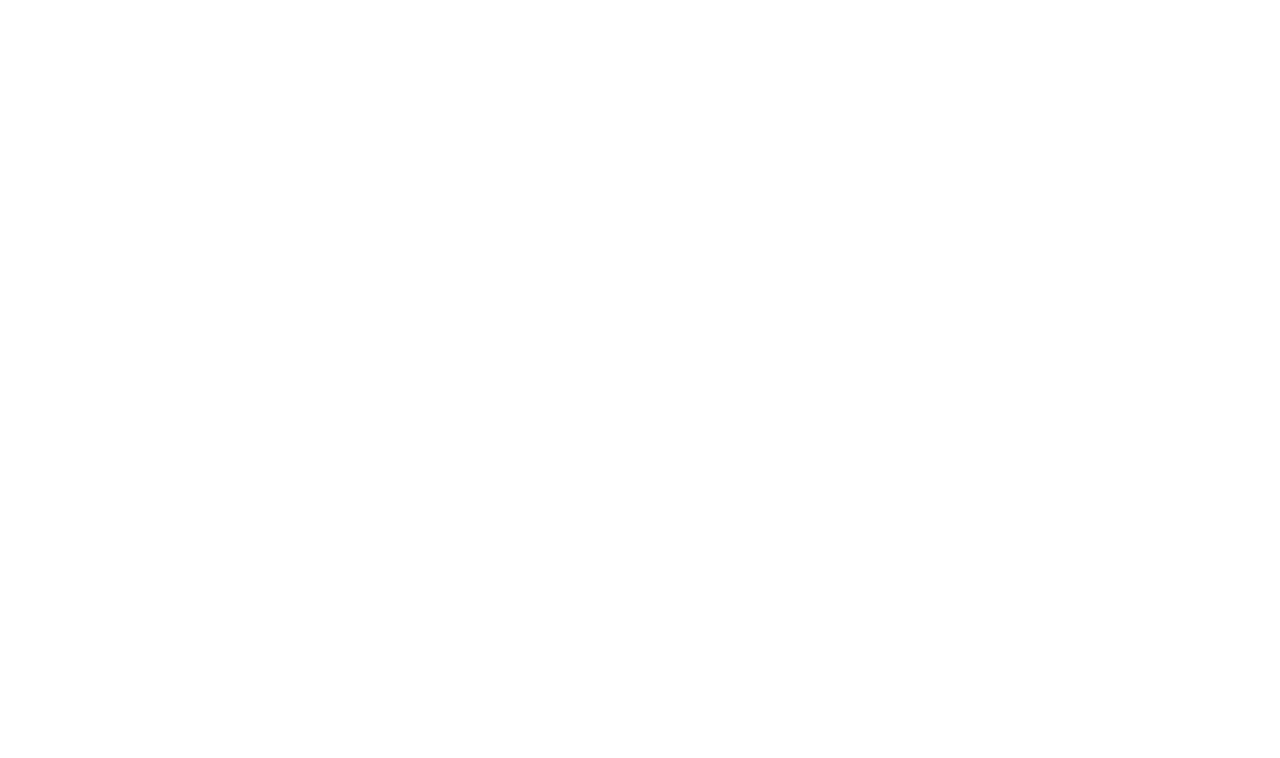
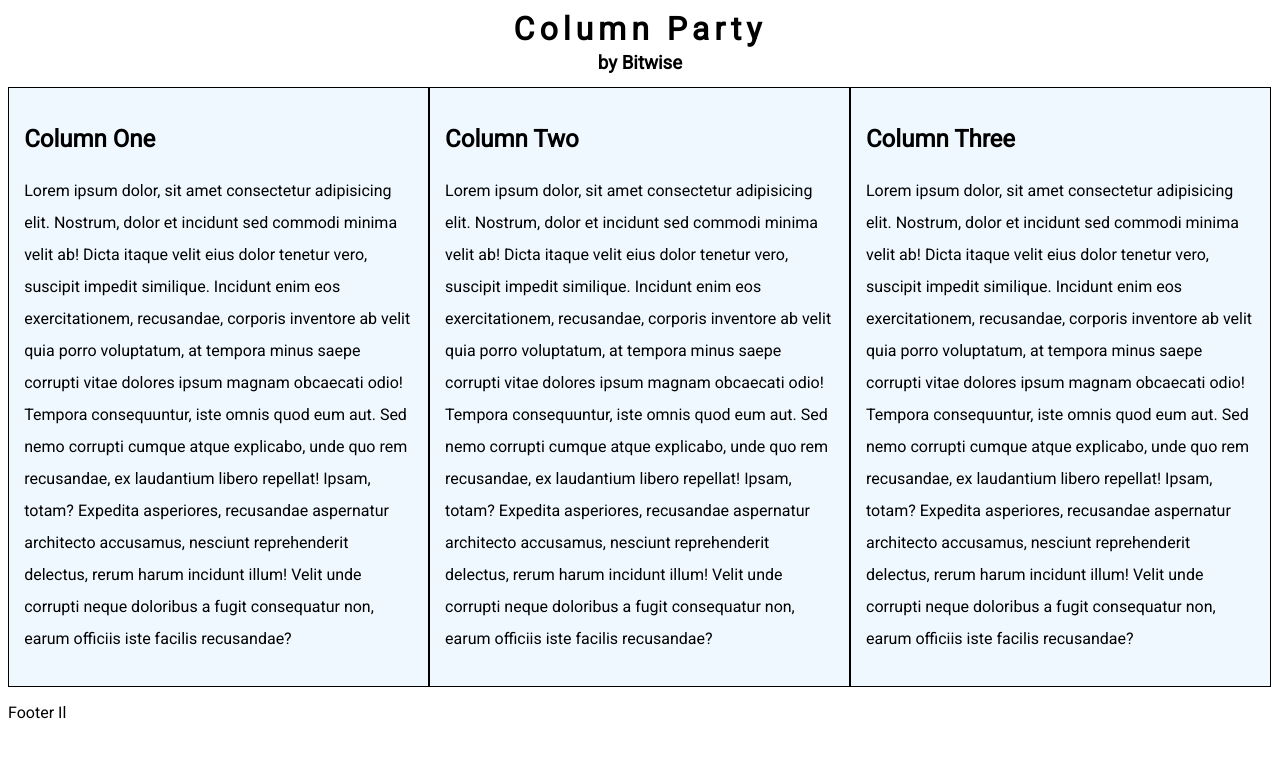
Before and after one commit to 22antonio/day8-take-home, a plain HTML site: page index.html in a window 1280 px wide. Drawn offline with Linux system fonts and the light colour scheme.

Commit message:
import fonts from google, add test text

```diff
--- a/css/styles.css
+++ b/css/styles.css
@@ -0,0 +1,34 @@
+@import url("https://fonts.googleapis.com/css2?family=Roboto:wght@100;400&display=swap");
+@import url("https://fonts.googleapis.com/css2?family=Open+Sans:ital,wght@0,300;0,400;0,500;0,600;0,700;0,800;1,300;1,400;1,500;1,600;1,700;1,800&display=swap");
+
+* {
+  font-family: "Roboto", sans-serif;
+  /* font-family: "Open Sans", sans-serif; */
+  /* font-weight: lighter; */
+  box-sizing: border-box;
+}
+
+h1 {
+  text-align: center;
+  line-height: 50%;
+  letter-spacing: 5px;
+}
+
+h3 {
+  text-align: center;
+  line-height: 50%;
+}
+
+.column {
+  float: left;
+  width: 33.3%;
+  background-color: aliceblue;
+  border: 0.06rem solid;
+  padding: 0.95rem;
+  line-height: 200%;
+}
+
+.clearfix {
+  clear: both;
+}
+/* 1/3 */
--- a/index.html
+++ b/index.html
@@ -4,7 +4,76 @@
     <meta charset="UTF-8" />
     <meta http-equiv="X-UA-Compatible" content="IE=edge" />
     <meta name="viewport" content="width=device-width, initial-scale=1.0" />
+    <link rel="stylesheet" href="css/styles.css" />
     <title>Day 8 take home</title>
   </head>
-  <body></body>
+  <body>
+    <header>
+      <h1>Column Party</h1>
+      <h3>by Bitwise</h3>
+    </header>
+    <main>
+      <div class="column">
+        <section>
+          <h2>Column One</h2>
+          <p>
+            Lorem ipsum dolor, sit amet consectetur adipisicing elit. Nostrum,
+            dolor et incidunt sed commodi minima velit ab! Dicta itaque velit
+            eius dolor tenetur vero, suscipit impedit similique. Incidunt enim
+            eos exercitationem, recusandae, corporis inventore ab velit quia
+            porro voluptatum, at tempora minus saepe corrupti vitae dolores
+            ipsum magnam obcaecati odio! Tempora consequuntur, iste omnis quod
+            eum aut. Sed nemo corrupti cumque atque explicabo, unde quo rem
+            recusandae, ex laudantium libero repellat! Ipsam, totam? Expedita
+            asperiores, recusandae aspernatur architecto accusamus, nesciunt
+            reprehenderit delectus, rerum harum incidunt illum! Velit unde
+            corrupti neque doloribus a fugit consequatur non, earum officiis
+            iste facilis recusandae?
+          </p>
+        </section>
+      </div>
+      <div class="column">
+        <section>
+          <h2>Column Two</h2>
+          <p>
+            Lorem ipsum dolor, sit amet consectetur adipisicing elit. Nostrum,
+            dolor et incidunt sed commodi minima velit ab! Dicta itaque velit
+            eius dolor tenetur vero, suscipit impedit similique. Incidunt enim
+            eos exercitationem, recusandae, corporis inventore ab velit quia
+            porro voluptatum, at tempora minus saepe corrupti vitae dolores
+            ipsum magnam obcaecati odio! Tempora consequuntur, iste omnis quod
+            eum aut. Sed nemo corrupti cumque atque explicabo, unde quo rem
+            recusandae, ex laudantium libero repellat! Ipsam, totam? Expedita
+            asperiores, recusandae aspernatur architecto accusamus, nesciunt
+            reprehenderit delectus, rerum harum incidunt illum! Velit unde
+            corrupti neque doloribus a fugit consequatur non, earum officiis
+            iste facilis recusandae?
+          </p>
+        </section>
+      </div>
+      <div class="column">
+        <section>
+          <h2>Column Three</h2>
+          <p>
+            Lorem ipsum dolor, sit amet consectetur adipisicing elit. Nostrum,
+            dolor et incidunt sed commodi minima velit ab! Dicta itaque velit
+            eius dolor tenetur vero, suscipit impedit similique. Incidunt enim
+            eos exercitationem, recusandae, corporis inventore ab velit quia
+            porro voluptatum, at tempora minus saepe corrupti vitae dolores
+            ipsum magnam obcaecati odio! Tempora consequuntur, iste omnis quod
+            eum aut. Sed nemo corrupti cumque atque explicabo, unde quo rem
+            recusandae, ex laudantium libero repellat! Ipsam, totam? Expedita
+            asperiores, recusandae aspernatur architecto accusamus, nesciunt
+            reprehenderit delectus, rerum harum incidunt illum! Velit unde
+            corrupti neque doloribus a fugit consequatur non, earum officiis
+            iste facilis recusandae?
+          </p>
+        </section>
+      </div>
+      <div class="clearfix"></div>
+    </main>
+    <footer>
+      <p>Footer Il</p>
+    </footer>
+  </body>
 </html>
```
